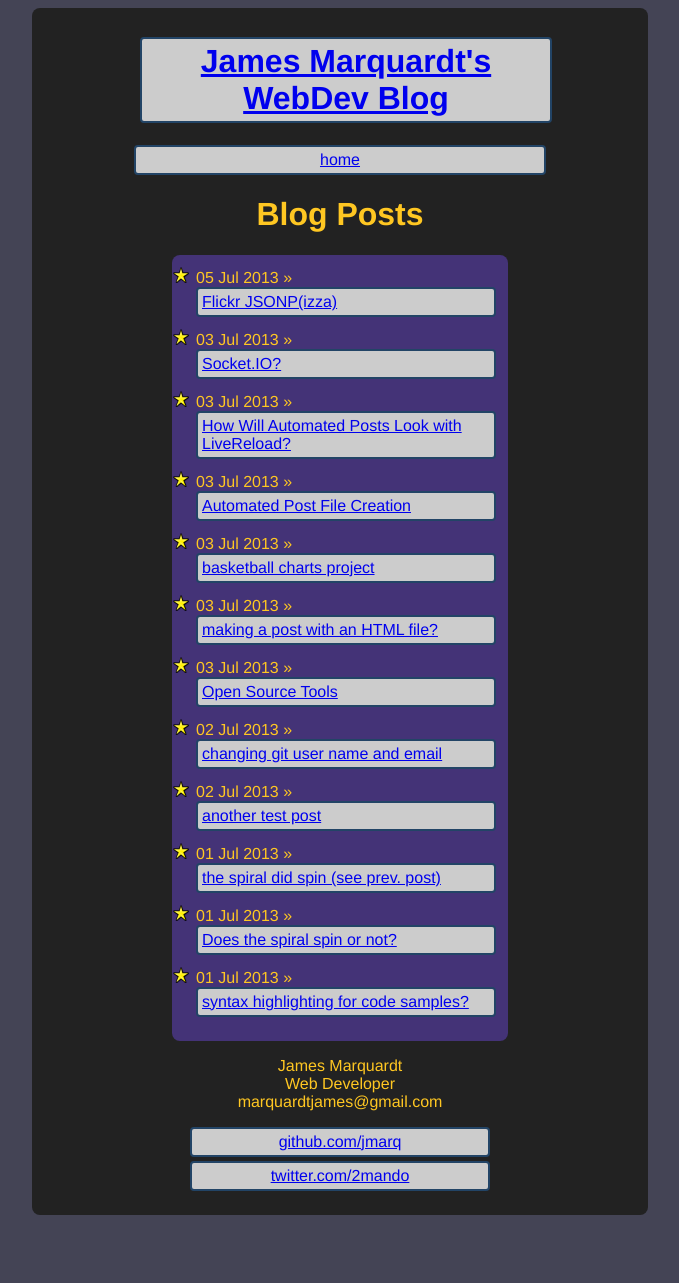
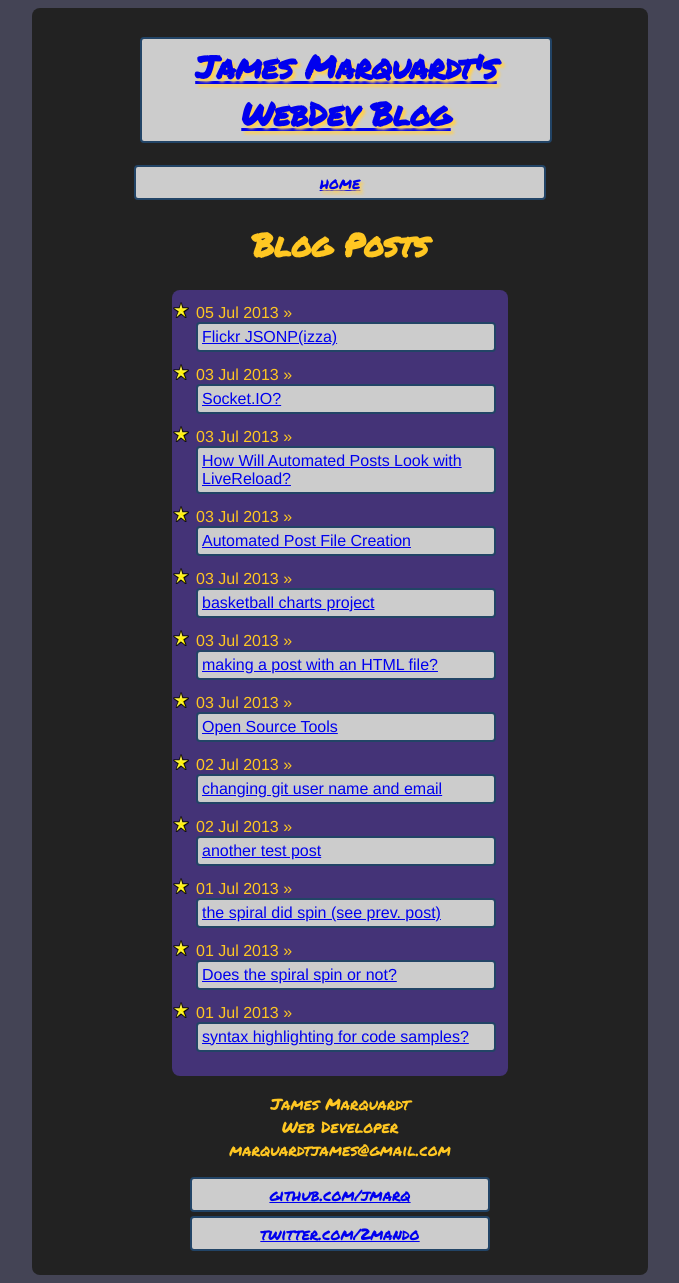
Before and after one commit to jmarq/jmarq.github.com, a Jekyll site: the page built from index.html, in a window 1280 px wide. Shown: the whole page, without its empty margins (300-979 px from the left). Built offline with Jekyll 4.4.1, drawn with Linux system fonts in a browser that asks for light colours; nearby versions of some CDN libraries; before the commit the page ends 1223 px from its top, so only the background shows below that.

Commit message:
experimenting with google fonts

```diff
--- a/_layouts/default.html
+++ b/_layouts/default.html
@@ -7,7 +7,7 @@
 <!-- you deleted the viewport meta tag!! you might need to put it back -->
         <!-- syntax highlighting CSS -->
         <link rel="stylesheet" href="{{site.baseurl}}css/syntax.css">
-
+	<link href='http://fonts.googleapis.com/css?family=Permanent+Marker' rel='stylesheet' type='text/css'>
         <!-- Custom CSS -->
         <link rel="stylesheet" href="{{site.baseurl}}css/index.css">
 	<script src="//cdnjs.cloudflare.com/ajax/libs/jquery/2.0.2/jquery.min.js"></script>
--- a/css/index.css
+++ b/css/index.css
@@ -304,7 +304,7 @@
     -webkit-border-radius: 4px;
     border: 2px solid #224466; }
   body .container {
-    font-family: helvetica,arial,sans-serif,impact;
+    font-family: "Permanent Marker",helvetica,arial,sans-serif,impact;
     width: 600px;
     margin-left: auto;
     margin-right: auto;
@@ -322,18 +322,21 @@
       padding-left: 24px;
       -webkit-border-radius: 8px; }
       body .container ul li {
-        margin-bottom: 12px; }
+        margin-bottom: 12px;
+        font-family: helvetica,arial,sans-serif; }
   body .header h1, body .header a, body header div {
     display: block;
     text-align: center;
     width: 400px;
     margin-left: auto;
-    margin-right: auto; }
+    margin-right: auto;
+    text-shadow: 3px 3px 3px #ffd050; }
   body a {
     display: block; }
   body h1 {
     text-align: center; }
   body .postWrap {
+    font-family: helvetica,arial,sans-serif;
     width: 400px;
     margin-top: 8px;
     margin-left: auto;
@@ -341,6 +344,7 @@
     background-color: black;
     padding: 12px; }
     body .postWrap h2 {
+      font-family: "Permanent Marker";
       text-align: center; }
   body .footer {
     width: 300px;
--- a/scss/main.scss
+++ b/scss/main.scss
@@ -6,7 +6,7 @@
 	color:orange + #222 ;
 	a{padding: 4px; background-color:#ccc; -webkit-border-radius:4px; border: 2px solid #246 }
         .container{
-		font-family:helvetica,arial,sans-serif,impact;
+		font-family:"Permanent Marker",helvetica,arial,sans-serif,impact;
 		width:600px;
 		margin-left:auto;
 		margin-right:auto;
@@ -28,6 +28,7 @@
 
 			li{
 			  margin-bottom:12px;
+			  font-family:helvetica,arial,sans-serif;
 			}
 
 		}
@@ -40,6 +41,7 @@
 		width:400px;
 		margin-left:auto;
 		margin-right:auto;
+		text-shadow:3px 3px 3px #ffd050;
 	}
 
         a{
@@ -48,6 +50,7 @@
 	h1{ text-align:center}
 
 	.postWrap{
+		font-family:helvetica,arial,sans-serif;
 		width:400px;
 		margin-top:8px;
 		margin-left:auto;
@@ -55,6 +58,7 @@
 		background-color:black;
 		padding:12px;
 		h2{
+		  font-family:"Permanent Marker";
 		  text-align:center;
 		}
 	}
```
